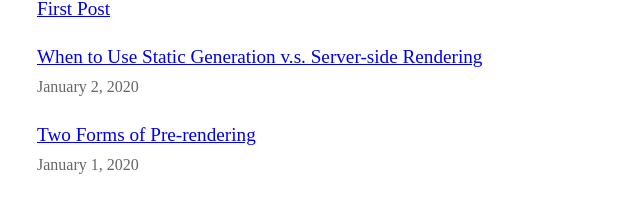
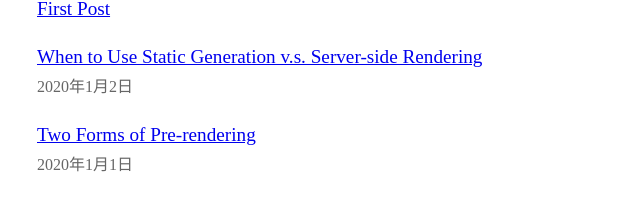
Before and after one commit to nekonenene/next-js-tutorial-blog, a Next.js app: page / in a window 1280 px wide. Shown: the part 472-684 px from the top of the page, without its empty margins (315-955 px from the left). Built offline with nearby package versions, Linux system fonts and the light colour scheme.

Commit message:
日付表記の日本語化

```diff
--- a/components/date.tsx
+++ b/components/date.tsx
@@ -2,5 +2,5 @@
 
 export default function Date({ dateString }: { dateString: string }) {
   const date = parseISO(dateString)
-  return <time dateTime={dateString}>{format(date, 'LLLL d, yyyy')}</time>
+  return <time dateTime={dateString}>{format(date, 'yyyy年M月d日')}</time>
 }
```
Also changed, not shown: posts/pre-rendering.md (line endings or trailing spaces), posts/ssg-ssr.md (line endings or trailing spaces).
